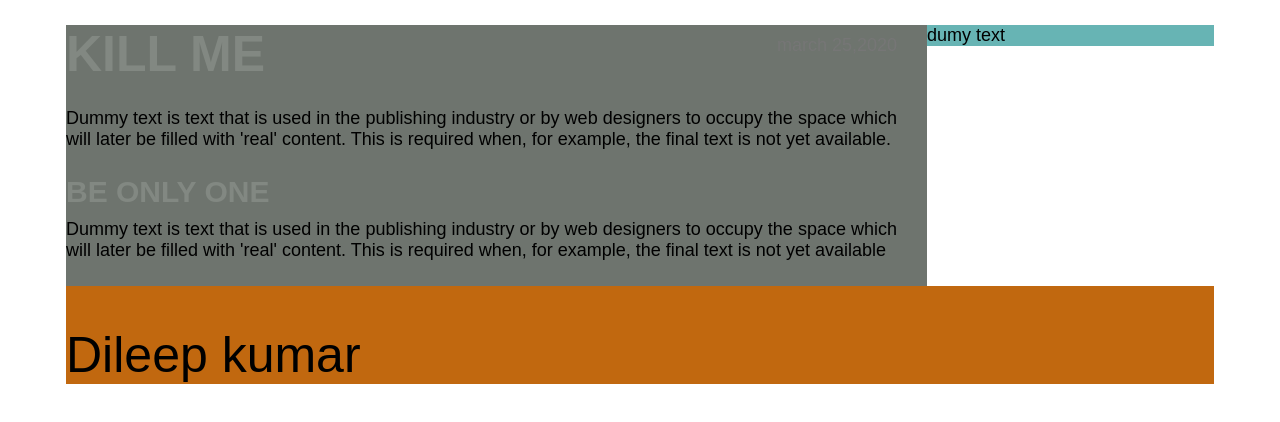
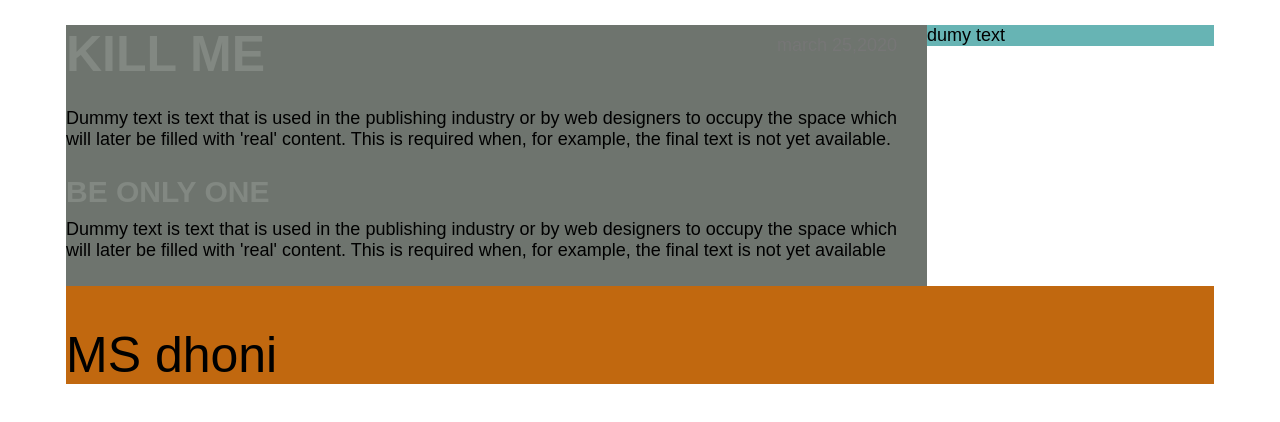
Before and after one commit to dileepVangapandu7/dileep, a plain HTML site: page index.html in a window 1280 px wide. Drawn offline with Linux system fonts and the light colour scheme.

Commit message:
changes in body

```diff
--- a/index.html
+++ b/index.html
@@ -20,7 +20,7 @@
         <div class="clearfix"></div>
     <div class="author-text">
 <p class="author-text">
-    Dileep kumar
+    MS dhoni
 </p>
     </div>
     </div>
```
